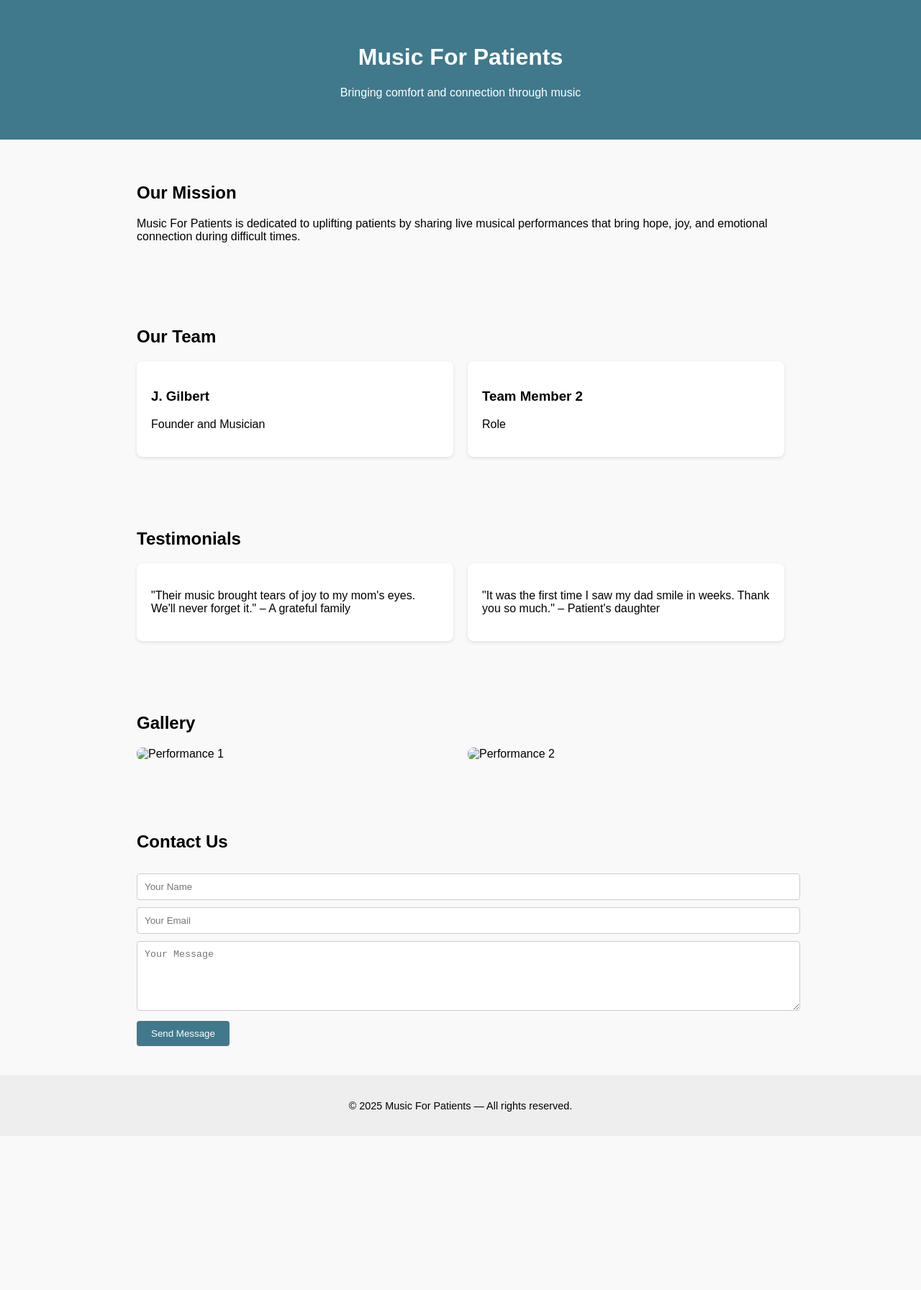
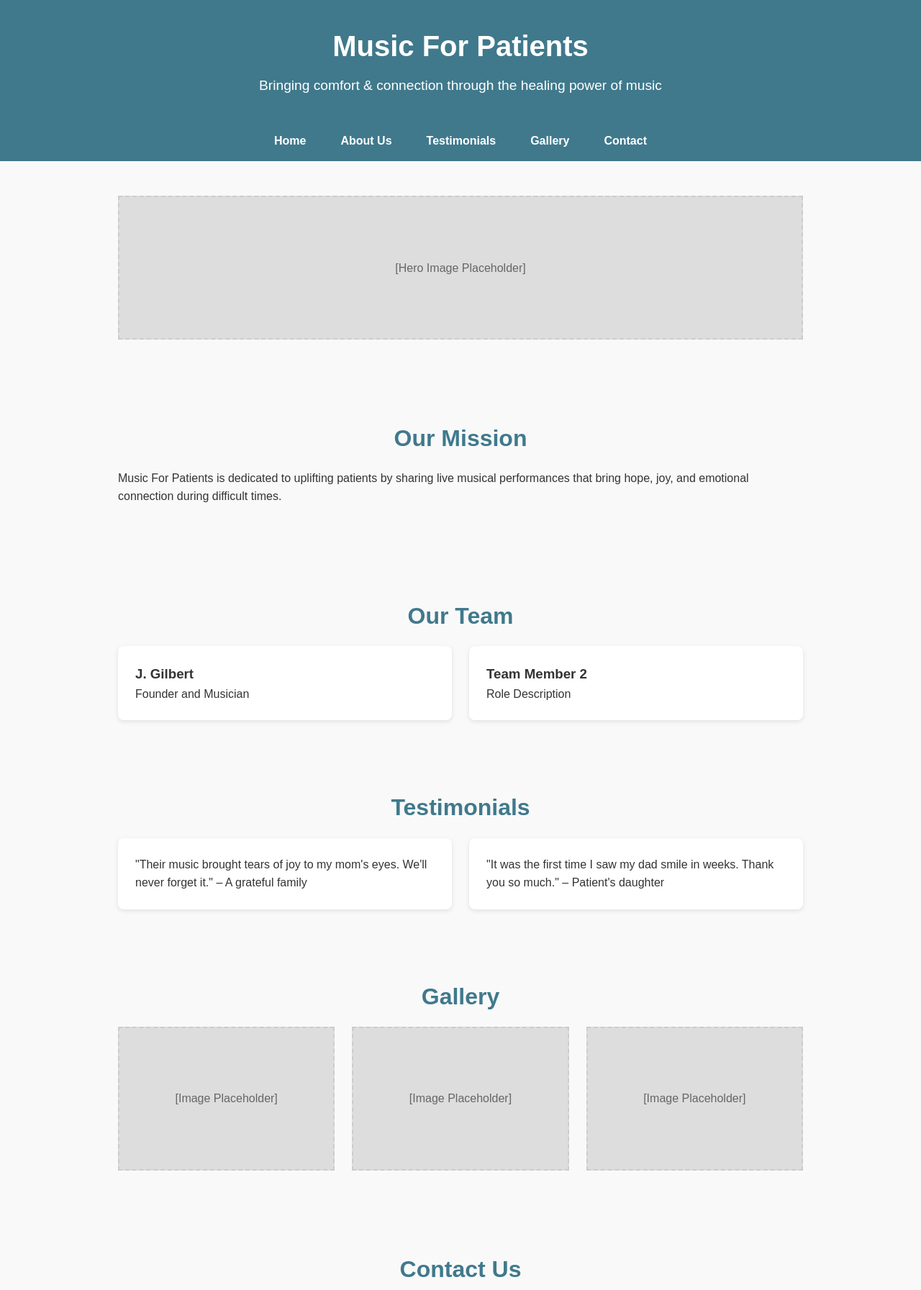
Before and after one commit to dahun1/musicforpatients.github.io, a plain HTML site: page index.html in a window 1280 px wide. Shown: the top 1793 px of the page at 72% size. Before the commit the page ends 1579 px from the top, so only its background shows below. Drawn offline with Linux system fonts and the light colour scheme.

Commit message:
Update index.html

```diff
--- a/index.html
+++ b/index.html
@@ -5,115 +5,282 @@
   <meta name="viewport" content="width=device-width, initial-scale=1.0" />
   <title>Music For Patients</title>
   <style>
+    /* ===== COLORS ===== */
+    :root {
+      --primary-color: #40798C;     /* deep teal-blue for header/nav */
+      --accent-color: #FF6F61;      /* coral accent */
+      --background-color: #f9f9f9;
+      --text-color: #333;
+      --white: #fff;
+    }
+
+    /* ===== RESET & BASE ===== */
+    * {
+      margin: 0;
+      padding: 0;
+      box-sizing: border-box;
+    }
     body {
       font-family: Arial, sans-serif;
-      margin: 0; padding: 0;
-      background-color: #f9f9f9;
+      background-color: var(--background-color);
+      color: var(--text-color);
+      line-height: 1.6;
     }
+    a {
+      text-decoration: none;
+      color: inherit;
+    }
+
+    /* ===== HEADER & NAV ===== */
     header {
-      background-color: #40798C;
-      color: white;
-      padding: 40px 20px;
+      background-color: var(--primary-color);
+      color: var(--white);
+      padding: 2rem;
       text-align: center;
     }
+    header h1 {
+      font-size: 2.5rem;
+    }
+    header p {
+      font-size: 1.2rem;
+      margin-top: 0.5rem;
+    }
+    nav {
+      background: var(--primary-color);
+    }
+    /* Main nav container */
+    .navbar {
+      display: flex;
+      justify-content: center;
+      align-items: center;
+      position: relative;
+      padding: 0.5rem;
+    }
+    .navbar ul {
+      list-style: none;
+      display: flex;
+      flex-wrap: wrap;
+    }
+    .navbar li {
+      position: relative;
+      padding: 0.5rem 1rem;
+    }
+    .navbar a {
+      color: var(--white);
+      font-weight: bold;
+      padding: 0.5rem;
+    }
+    .navbar li:hover {
+      background: rgba(0,0,0,0.1);
+    }
+    /* Dropdown Menu */
+    .dropdown-content {
+      display: none;
+      position: absolute;
+      background-color: var(--white);
+      min-width: 160px;
+      box-shadow: 0 2px 6px rgba(0,0,0,0.15);
+      z-index: 1;
+    }
+    .dropdown-content a {
+      color: var(--text-color);
+      padding: 0.5rem 1rem;
+      display: block;
+      text-align: left;
+    }
+    .dropdown-content a:hover {
+      background-color: #eee;
+    }
+    .dropdown:hover .dropdown-content {
+      display: block;
+      top: 100%;
+      left: 0;
+    }
+
+    /* ===== MAIN SECTIONS ===== */
     section {
-      padding: 40px 20px;
-      max-width: 900px;
-      margin: auto;
+      padding: 3rem 1.5rem;
+      max-width: 1000px;
+      margin: 0 auto;
     }
-    .team, .testimonials, .gallery {
+    .section-title {
+      color: var(--primary-color);
+      font-size: 2rem;
+      margin-bottom: 1rem;
+      text-align: center;
+    }
+    .content {
+      margin-bottom: 2rem;
+    }
+    /* Placeholder image container */
+    .placeholder {
+      width: 100%;
+      height: 200px;
+      background: #ddd;
+      border: 2px dashed #ccc;
+      margin-bottom: 1rem;
+      display: flex;
+      align-items: center;
+      justify-content: center;
+      color: #666;
+    }
+
+    /* ===== GRID LAYOUTS FOR TEAM, TESTIMONIALS, & GALLERY ===== */
+    .grid-container {
       display: grid;
       grid-template-columns: repeat(auto-fit, minmax(250px, 1fr));
-      gap: 20px;
+      gap: 1.5rem;
     }
     .card {
-      background: white;
-      padding: 20px;
+      background: var(--white);
+      padding: 1.5rem;
       border-radius: 8px;
-      box-shadow: 0 2px 5px rgba(0,0,0,0.1);
+      box-shadow: 0 2px 6px rgba(0,0,0,0.1);
     }
-    form input, form textarea {
+
+    /* ===== CONTACT FORM ===== */
+    .contact-form {
+      max-width: 600px;
+      margin: 0 auto;
+    }
+    .contact-form input,
+    .contact-form textarea {
       width: 100%;
-      padding: 10px;
-      margin-top: 10px;
+      padding: 0.75rem;
+      margin: 0.5rem 0;
+      border: 1px solid #ccc;
       border-radius: 4px;
-      border: 1px solid #ccc;
+      font-size: 1rem;
     }
-    form button {
-      background-color: #40798C;
-      color: white;
-      padding: 10px 20px;
+    .contact-form button {
+      background: var(--primary-color);
+      color: var(--white);
       border: none;
-      margin-top: 10px;
+      padding: 0.75rem 1.5rem;
       border-radius: 4px;
       cursor: pointer;
+      font-size: 1rem;
+      transition: background 0.3s ease;
     }
+    .contact-form button:hover {
+      background: var(--accent-color);
+    }
+
+    /* ===== FOOTER ===== */
     footer {
+      background-color: #222;
+      color: var(--white);
       text-align: center;
-      padding: 20px;
-      background: #eee;
-      font-size: 0.9em;
+      padding: 1rem;
+      font-size: 0.9rem;
+    }
+
+    @media (max-width: 768px) {
+      header h1 {
+        font-size: 2rem;
+      }
     }
   </style>
 </head>
 <body>
 
+  <!-- HEADER -->
   <header>
     <h1>Music For Patients</h1>
-    <p>Bringing comfort and connection through music</p>
+    <p>Bringing comfort & connection through the healing power of music</p>
   </header>
 
-  <section>
-    <h2>Our Mission</h2>
-    <p>Music For Patients is dedicated to uplifting patients by sharing live musical performances that bring hope, joy, and emotional connection during difficult times.</p>
+  <!-- NAVIGATION -->
+  <nav>
+    <div class="navbar">
+      <ul>
+        <li><a href="#home">Home</a></li>
+        <li class="dropdown">
+          <a href="#about">About Us</a>
+          <div class="dropdown-content">
+            <a href="#mission">Our Mission</a>
+            <a href="#team">Our Team</a>
+          </div>
+        </li>
+        <li><a href="#testimonials">Testimonials</a></li>
+        <li><a href="#gallery">Gallery</a></li>
+        <li><a href="#contact">Contact</a></li>
+      </ul>
+    </div>
+  </nav>
+
+  <!-- HOME SECTION (Can include a Hero Image or Placeholder) -->
+  <section id="home">
+    <div class="placeholder">[Hero Image Placeholder]</div>
   </section>
 
-  <section>
-    <h2>Our Team</h2>
-    <div class="team">
+  <!-- MISSION SECTION -->
+  <section id="mission">
+    <h2 class="section-title">Our Mission</h2>
+    <div class="content">
+      <p>
+        Music For Patients is dedicated to uplifting patients by sharing live musical performances that bring hope, joy, and emotional connection during difficult times.
+      </p>
+    </div>
+  </section>
+
+  <!-- TEAM SECTION -->
+  <section id="team">
+    <h2 class="section-title">Our Team</h2>
+    <div class="grid-container">
       <div class="card">
         <h3>J. Gilbert</h3>
         <p>Founder and Musician</p>
       </div>
       <div class="card">
         <h3>Team Member 2</h3>
-        <p>Role</p>
+        <p>Role Description</p>
       </div>
+      <!-- Add more team member cards as needed -->
     </div>
   </section>
 
-  <section>
-    <h2>Testimonials</h2>
-    <div class="testimonials">
+  <!-- TESTIMONIALS SECTION -->
+  <section id="testimonials">
+    <h2 class="section-title">Testimonials</h2>
+    <div class="grid-container">
       <div class="card">
         <p>"Their music brought tears of joy to my mom's eyes. We'll never forget it." – A grateful family</p>
       </div>
       <div class="card">
         <p>"It was the first time I saw my dad smile in weeks. Thank you so much." – Patient's daughter</p>
       </div>
+      <!-- Add more testimonial cards as needed -->
     </div>
   </section>
 
-  <section>
-    <h2>Gallery</h2>
-    <div class="gallery">
-      <img src="image1.jpg" alt="Performance 1" style="width: 100%; border-radius: 8px;" />
-      <img src="image2.jpg" alt="Performance 2" style="width: 100%; border-radius: 8px;" />
+  <!-- GALLERY SECTION -->
+  <section id="gallery">
+    <h2 class="section-title">Gallery</h2>
+    <div class="grid-container">
+      <div class="placeholder">[Image Placeholder]</div>
+      <div class="placeholder">[Image Placeholder]</div>
+      <div class="placeholder">[Image Placeholder]</div>
+      <!-- Add more image placeholders as needed -->
     </div>
   </section>
 
-  <section>
-    <h2>Contact Us</h2>
-    <form action="https://formspree.io/f/your-form-id" method="POST">
-      <input type="text" name="name" placeholder="Your Name" required />
-      <input type="email" name="email" placeholder="Your Email" required />
-      <textarea name="message" rows="5" placeholder="Your Message" required></textarea>
-      <button type="submit">Send Message</button>
-    </form>
+  <!-- CONTACT SECTION -->
+  <section id="contact">
+    <h2 class="section-title">Contact Us</h2>
+    <div class="contact-form">
+      <form action="https://formspree.io/f/your-form-id" method="POST">
+        <input type="text" name="name" placeholder="Your Name" required>
+        <input type="email" name="email" placeholder="Your Email" required>
+        <textarea name="message" placeholder="Your Message" rows="5" required></textarea>
+        <button type="submit">Send Message</button>
+      </form>
+    </div>
   </section>
 
+  <!-- FOOTER -->
   <footer>
-    <p>© 2025 Music For Patients — All rights reserved.</p>
+    <p>&copy; 2025 Music For Patients — All rights reserved.</p>
   </footer>
 
 </body>
```
